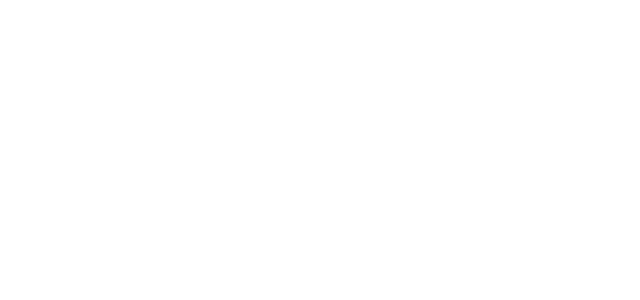
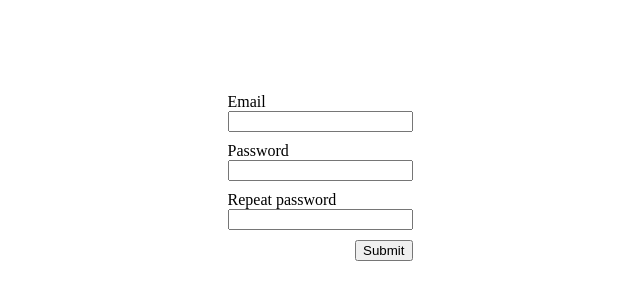
Before and after one commit to nahkar/recipe-front, a React (Create React App) app: page / in a window 1280 px wide. Shown: the part 236-536 px from the top of the page, without its empty margins (320-960 px from the left). Built offline with nearby package versions, Linux system fonts and the light colour scheme.

Commit message:
registration

```diff
--- a/src/App.js
+++ b/src/App.js
@@ -1,5 +1,10 @@
+import Registration from "./Registration/index";
 function App() {
-  return <div></div>;
+  return (
+    <div>
+      <Registration />
+    </div>
+  );
 }
 
 export default App;
--- /dev/null
+++ b/src/Registration/index.js
@@ -0,0 +1,63 @@
+import React, { useRef } from "react";
+import { useForm } from "react-hook-form";
+import RegistrationStyled from "./styled";
+export default function Registration() {
+  const { register, handleSubmit, errors, watch } = useForm();
+  const onSubmit = (data) => console.log(data);
+  const password = useRef({});
+  password.current = watch("password", "");
+  console.log(password);
+  return (
+    <RegistrationStyled.WrapperForRegistration>
+      <form onSubmit={handleSubmit(onSubmit)}>
+        <RegistrationStyled.Heading>Email</RegistrationStyled.Heading>
+        <input
+          type="text"
+          name="email"
+          id=""
+          ref={register({ required: true, minLength: 5, maxLength: 100 })}
+        />
+        {errors.email && (
+          <RegistrationStyled.Error>
+            Email must have at least 5 characters
+          </RegistrationStyled.Error>
+        )}
+        <RegistrationStyled.Heading>Password</RegistrationStyled.Heading>
+        <input
+          name="password"
+          type="password"
+          ref={register({
+            required: "You must specify a password",
+            minLength: {
+              value: 8,
+              message: "Password must have at least 8 characters",
+            },
+          })}
+        />
+        {errors.password && (
+          <RegistrationStyled.Error>
+            {errors.password.message}
+          </RegistrationStyled.Error>
+        )}
+        <RegistrationStyled.Heading>Repeat password</RegistrationStyled.Heading>
+
+        <input
+          name="password_repeat"
+          type="password"
+          ref={register({
+            validate: (value) =>
+              value === password.current || "The passwords do not match",
+          })}
+        />
+        {errors.password_repeat && (
+          <RegistrationStyled.Error>
+            {errors.password_repeat.message}
+          </RegistrationStyled.Error>
+        )}
+        <RegistrationStyled.WrapperForButton>
+          <input type="submit" />
+        </RegistrationStyled.WrapperForButton>
+      </form>
+    </RegistrationStyled.WrapperForRegistration>
+  );
+}
--- /dev/null
+++ b/src/Registration/styled.js
@@ -0,0 +1,32 @@
+import styled from "styled-components";
+
+const WrapperForRegistration = styled.div`
+  width: 100%;
+  height: 100vh;
+  display: flex;
+  justify-content: center;
+  align-items: center;
+`;
+
+const WrapperForButton = styled.div`
+  padding-top: 10px;
+  display: flex;
+  justify-content: flex-end;
+`;
+
+const Heading = styled.div`
+  margin: 0;
+  padding: 10px 0 0 0;
+`;
+
+const Error = styled.div`
+  margin: 0;
+  padding: 0 0 0 0;
+  color: red;
+`;
+export default {
+  WrapperForRegistration,
+  WrapperForButton,
+  Heading,
+  Error,
+};
```
Also changed, not shown: 1 other file (tests, documents, lock files or other folders).
